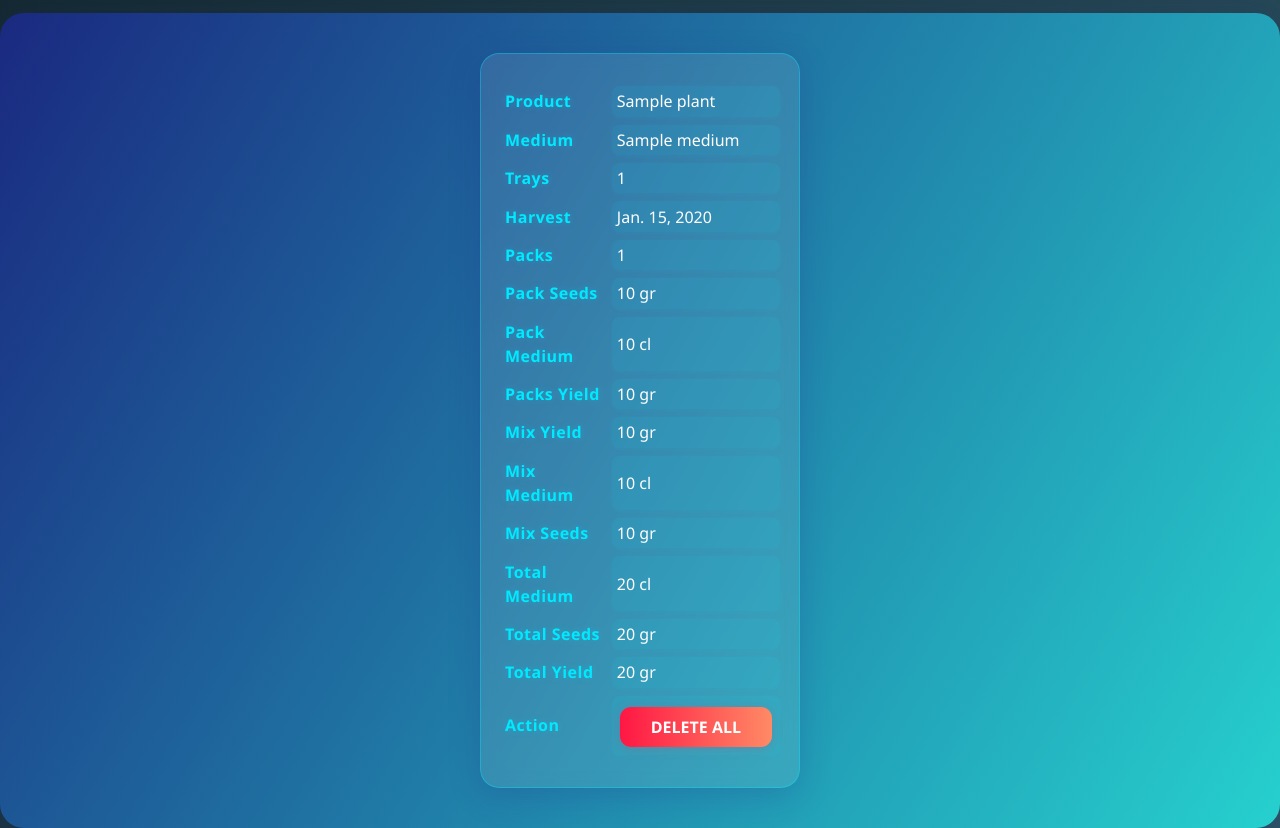
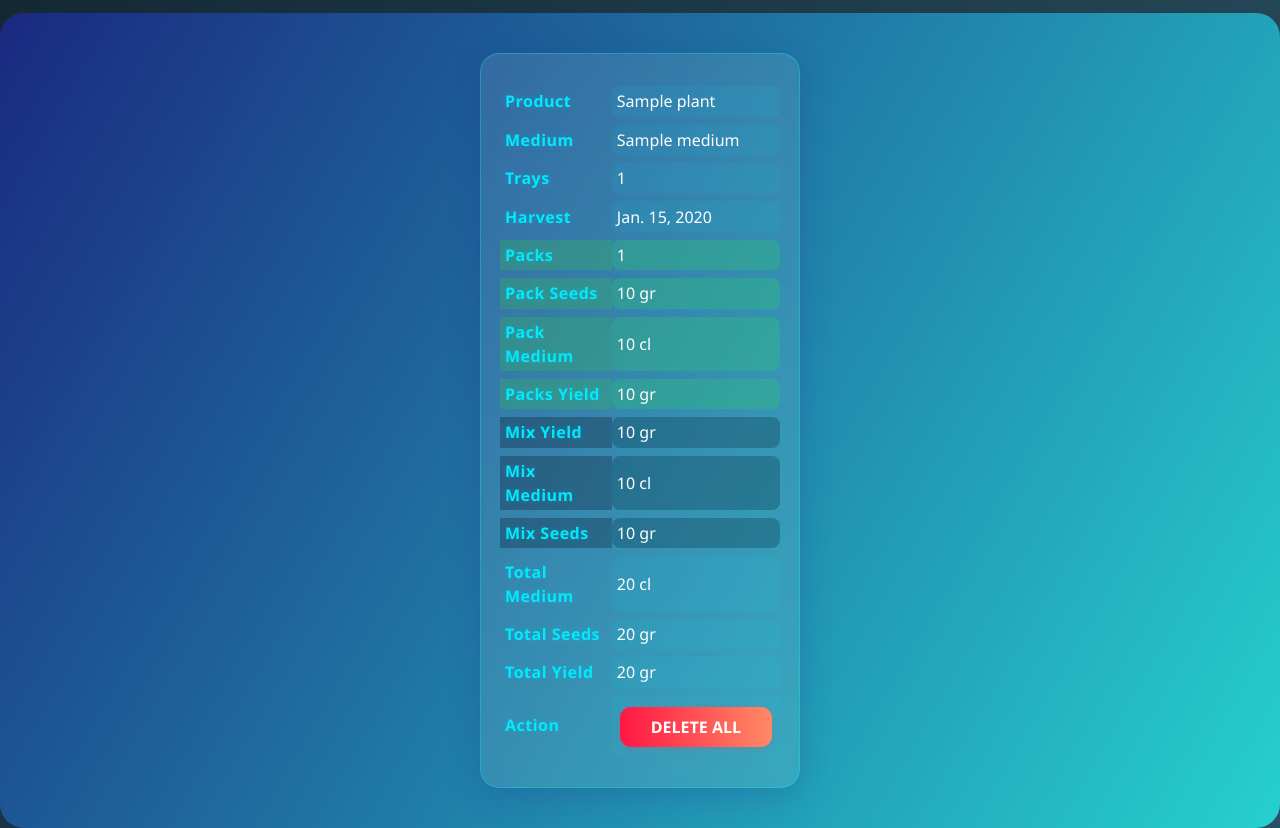
Before and after one commit to youdass101/farmer, a Django app: page /report in a window 1280 px wide. Shown: the part 677-1505 px from the top of the page. Run offline with Django 3.2, Linux system fonts and the light colour scheme; a user stored in the database is signed in; tables that the repository leaves empty hold one stand-in row (values such as "Sample post"); some libraries are stand-ins or nearby versions.

Commit message:
optimizing

```diff
--- a/farmer/forms.py
+++ b/farmer/forms.py
@@ -51,17 +51,15 @@ class Dnewtray(forms.ModelForm):
         'start': forms.SelectDateWidget(years=range(2023, 2030), attrs={'class':'toset', 'placeholder':'Select a date', 'type':'date'}),
         'number': forms.HiddenInput(),
         }
-        # labels = {
-        #     "name": _("Plant"),
-        # }
 
 
     def __init__(self, *args, count=None, **kwargs):
         super(Dnewtray, self).__init__(*args, **kwargs)
         self.fields['start'].initial = datetime.now()
         self.fields['medium'].initial = ['1']
-
-        self.fields['count'].widget.attrs['max'] = count
+        self.fields['name'].queryset = Plant.objects.filter(active=True)  # Only active mediums
+        self.fields['medium'].queryset = Medium.objects.all()  # Show all Mediums
+        self.fields['medium'].initial = Medium.objects.first()  # Default to first Medium        self.fields['count'].widget.attrs['max'] = count
         self.fields['count'].widget.attrs['min'] = 1
 
 
--- a/farmer/models.py
+++ b/farmer/models.py
@@ -18,6 +18,7 @@ class Plant(models.Model):
     harvest = models.IntegerField()
     medium_weight = models.IntegerField()
     packweight = models.IntegerField()
+    active = models.BooleanField(default=True)
 
     def clean(self):
         self.name = self.name.capitalize()
--- a/farmer/templates/farmer/index.html
+++ b/farmer/templates/farmer/index.html
@@ -10,7 +10,7 @@
     <div class="analytics" id="analytic_container">
         {% for i in data %}
         <div class="ana-cards">
-            <form class="ana" action="/traylist" method="POST">
+            <form class="ana" action="/" method="POST">
                 {% csrf_token %}
                 <input name="tray_name" value="{{i.name}}" hidden>
                 <input name="type" value="filter" hidden>
@@ -19,7 +19,7 @@
                     <div class="tray_number"><span class="number">{{i.quantity}}</span> trays </div>
                     <div class="tray_name">{{i.name}}</div>
                     <div class="seedstotal">{{i.seeds}} Grams of Seeds</div>
-                    <div class="soilstotal">{{i.soil}} Litre of Soil</div>
+                    <div class="soilstotal">{{i.soil}} Centilitres of Soil</div>
                     <div class="start">{{i.start}}</div>
                     <div class="end">{{i.end}}</div>
                     <div>{{i.days.days}} days</div>
--- a/farmer/templates/farmer/report.html
+++ b/farmer/templates/farmer/report.html
@@ -111,37 +111,37 @@
                             <td class="date">{{i.date}}</td>
                         </tr>
                         {% if i.packs_QTT %}
-                            <tr><th> Packs </th>
+                            <tr class="packinfo"><th> Packs </th>
                                 <td class="packs_QTT">{{i.packs_QTT}}</td>
                             </tr>
                         {% endif %}
                         {% if i.packs_seeds %}
-                            <tr><th> Pack Seeds </th>
+                            <tr class="packinfo"><th> Pack Seeds </th>
                                 <td class="packs_seeds">{{i.packs_seeds}} gr</td>
                             </tr>
                         {% endif %}
                         {% if i.packs_medium %}
-                            <tr><th> Pack Medium </th>
+                            <tr class="packinfo"><th> Pack Medium </th>
                                 <td class="packs_medium">{{i.packs_medium}} cl</td>
                             </tr>
                         {% endif %}
                         {% if i.packs_weight %}
-                            <tr><th> Packs Yield </th>
+                            <tr class="packinfo"><th> Packs Yield </th>
                                 <td class="packs_weight">{{i.packs_weight}} gr</td>
                             </tr>
                         {% endif %}
                         {% if i.mix_weight %}
-                            <tr><th> Mix Yield </th>
+                            <tr class="mixinfo"><th> Mix Yield </th>
                                 <td class="mix_weight">{{i.mix_weight}} gr</td>
                             </tr>
                         {% endif %}
                         {% if i.mix_medium %}
-                            <tr><th>Mix Medium </th>
+                            <tr class="mixinfo"><th>Mix Medium </th>
                                 <td class="mix_mediumt">{{i.mix_medium}} cl</td>
                             </tr>
                         {% endif %}
                         {% if i.mix_seeds %}
-                            <tr><th> Mix Seeds </th>
+                            <tr class="mixinfo"><th> Mix Seeds </th>
                                 <td class="mix_seeds">{{i.mix_seeds}} gr</td>
                             </tr>
                         {% endif %}
--- a/farmer/views.py
+++ b/farmer/views.py
@@ -101,7 +101,7 @@ def index(request):
                         uitem = updateitem(req, Tray, Dnewtray)
 
             if uitem == True:
-                return HttpResponseRedirect(reverse("analytics"))
+                return HttpResponseRedirect(reverse("index"))
             if uitem == False:
                 return render(request, "farmer/index.html",{"error": "SOMETHING WENT WRONG"})
 
@@ -122,7 +122,7 @@ def plants(request):
             return JsonResponse({"result": [data.seeds, data.medium_weight]}, status=201)
     except:
         if request.method == "GET":
-            plantslist = Plant.objects.all()
+            plantslist = Plant.objects.filter(active=True)
             return render(request, "farmer/plants.html", {"form": Dnewplant(), "data": plantslist})
 
         if request.method == "POST":
@@ -188,7 +188,7 @@ def harvest(request):
                                   output = outp, bulkh= nitem)
                 formd.save()
 
-            return HttpResponseRedirect(reverse("analytics"))
+            return HttpResponseRedirect(reverse("index"))
 
         uitem = updateitem(request.POST, Harvest, Nharvest)
         if uitem == True:
@@ -257,12 +257,9 @@ def report(request):
             filter = {'type': type, 'product': productname, 'start':start, 'end':end}
 
             if not productname:
-                print("no product")
                 allbulk = BulkHarvest.objects.filter(Harvestdate__range=[start, end])
             else:
-                print(start, end, productname)
                 allbulk = BulkHarvest.objects.filter(Product= productname, Harvestdate__range=[start, end])
-                print(allbulk)
 
 
             if type=="Mix":
--- a/static/Capstone/style.css
+++ b/static/Capstone/style.css
@@ -577,6 +577,14 @@ h1, h2 {
     padding: 0.5rem 0.2rem;
   }
 }
+.packinfo {
+  background: rgba(55, 186, 83, 0.3);
+}
+
+.mixinfo {
+  background: rgba(10, 20, 40, 0.3);
+}
+
 #planttable {
   width: 100%;
   max-width: 1100px;
@@ -761,7 +769,7 @@ h1, h2 {
   margin-bottom: 0.7rem;
   transition: border 0.2s, box-shadow 0.2s;
 }
-.login-page-bg .login-form-container button[type=submit] {
+.login-page-bg .login-form-container form button[type=submit] {
   background: linear-gradient(90deg, #00eaff 0%, #0056b3 100%);
   color: #fff;
   border: none;
@@ -774,7 +782,7 @@ h1, h2 {
   margin-top: 0.5rem;
   transition: background 0.2s, color 0.2s, box-shadow 0.2s;
 }
-.login-page-bg .login-form-container button[type=submit]:hover {
+.login-page-bg .login-form-container form button[type=submit]:hover {
   background: linear-gradient(90deg, #0056b3 0%, #00eaff 100%);
   color: #232526;
   box-shadow: 0 4px 24px rgba(0, 234, 255, 0.4666666667);
--- a/user/sass/pages/_login.scss
+++ b/user/sass/pages/_login.scss
@@ -56,7 +56,7 @@
         //   border: 1.5px solid #00eaff;
         //   box-shadow: 0 0 8px #00eaff55;
         //   outline: none;
-        // }
+        }
 
       button[type="submit"] {
         background: linear-gradient(90deg, #00eaff 0%, #0056b3 100%);
```
Also changed, not shown: farmer/dfunctions/edititems.py (+15 -25 lines), farmer/sass/pages/_report.scss (+7 -29 lines), farmer/migrations/0024_plant_active.py (added), 1 other file.
